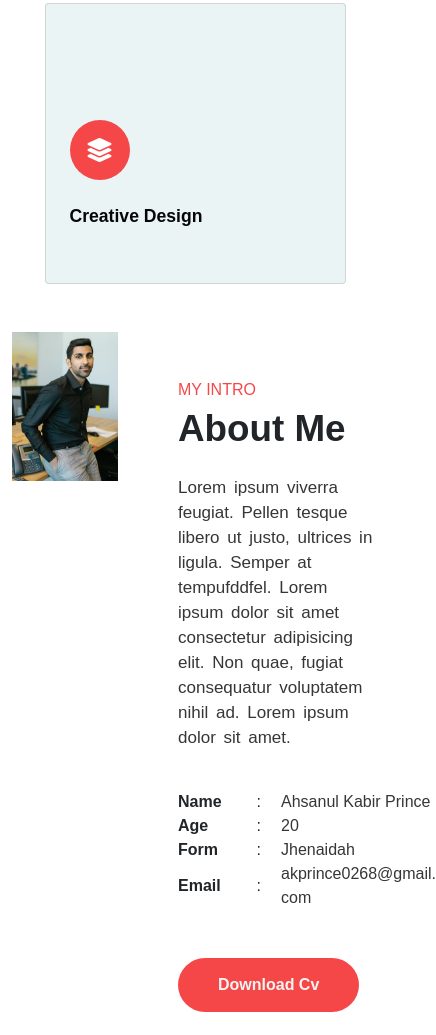
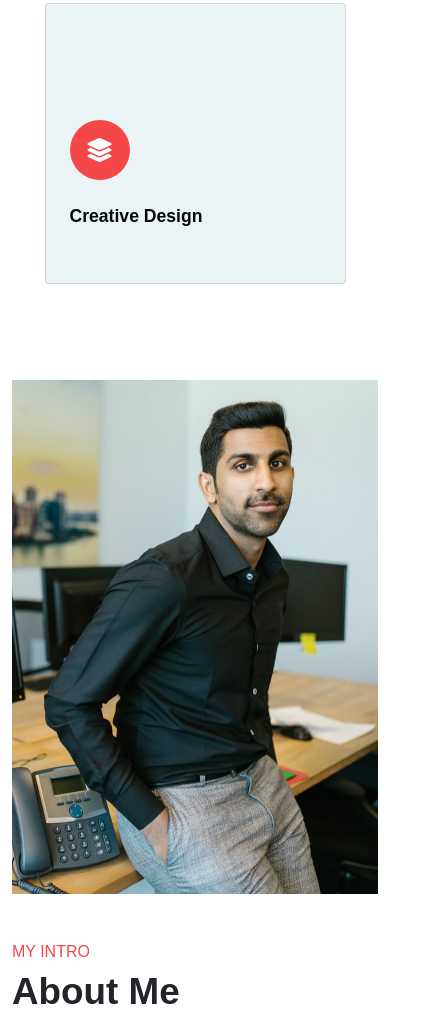
Before and after one commit to akprince2000/mama-bootstrap-portfolio-01, a plain HTML site: page index.html in a window 390 px wide. Shown: the part 2115-3150 px from the top of the page, 436 px wide, since content can reach past the window. Drawn offline with Linux system fonts and the light colour scheme.

Commit message:
About responsive

```diff
--- a/css/style.css
+++ b/css/style.css
@@ -161,6 +161,9 @@ a {
 /* features End */
 
 /* about section Start */
+#about {
+  margin-top: 10%;
+}
 .intro h6 {
   color: #f54748;
 }
--- a/index.html
+++ b/index.html
@@ -116,7 +116,7 @@
                     <h4 class="">I'm a designer & developer with a passion for web design </h4>
 
                     <div class="row mt-4">
-                        <div class="mx-auto col-md-10 col-sm-12 col-10 col-md-8 col-lg-6 col-xl-4 mt-sm-5">
+                        <div class="mx-auto col-md-10 col-sm-12 col-10  col-lg-6 col-xl-4 mt-sm-5">
                             <div class="card features-card">
                                 <div class="card-body pb-4 ps-4 rounded">
                                     <div class="icon-style">
@@ -167,10 +167,10 @@
         <section id="about">
             <div class="container">
                 <div class="row mt-5">
-                    <div class="col-4">
-                        <img src="./img/about.jpg" alt="" srcset="">
+                    <div class="col-xl-4 col-lg-4 col-md-11 pt-5 ">
+                        <img src="./img/about.jpg" alt="" srcset="" class="">
                     </div>
-                    <div class="col-8 pt-5 ps-5">
+                    <div class="col-xl-8 col-lg-8 col-md-12 pt-xl-5 px-lg-5 pt-lg-5 pt-md-5 pe-md-5 pt-sm-5 pt-5">
                         <div class="intro">
                             <h6 class="text-uppercase text-bold">My Intro</h6>
                             <h3 class="pb-3">About Me</h3>
```
